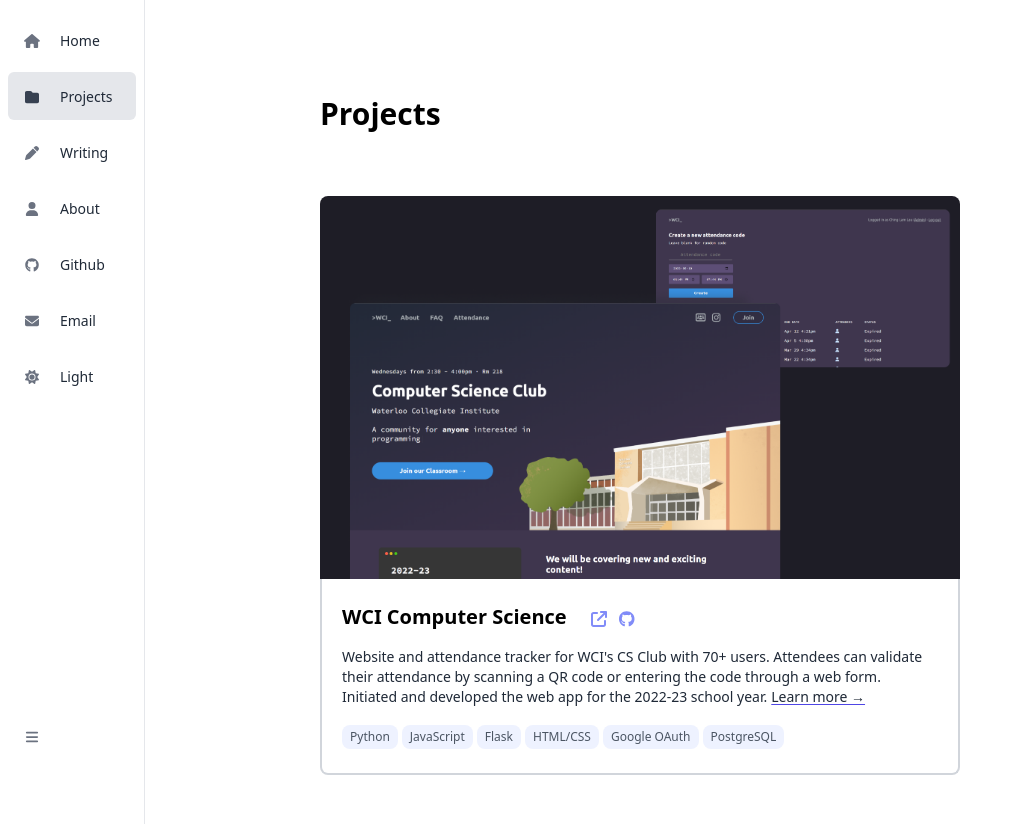
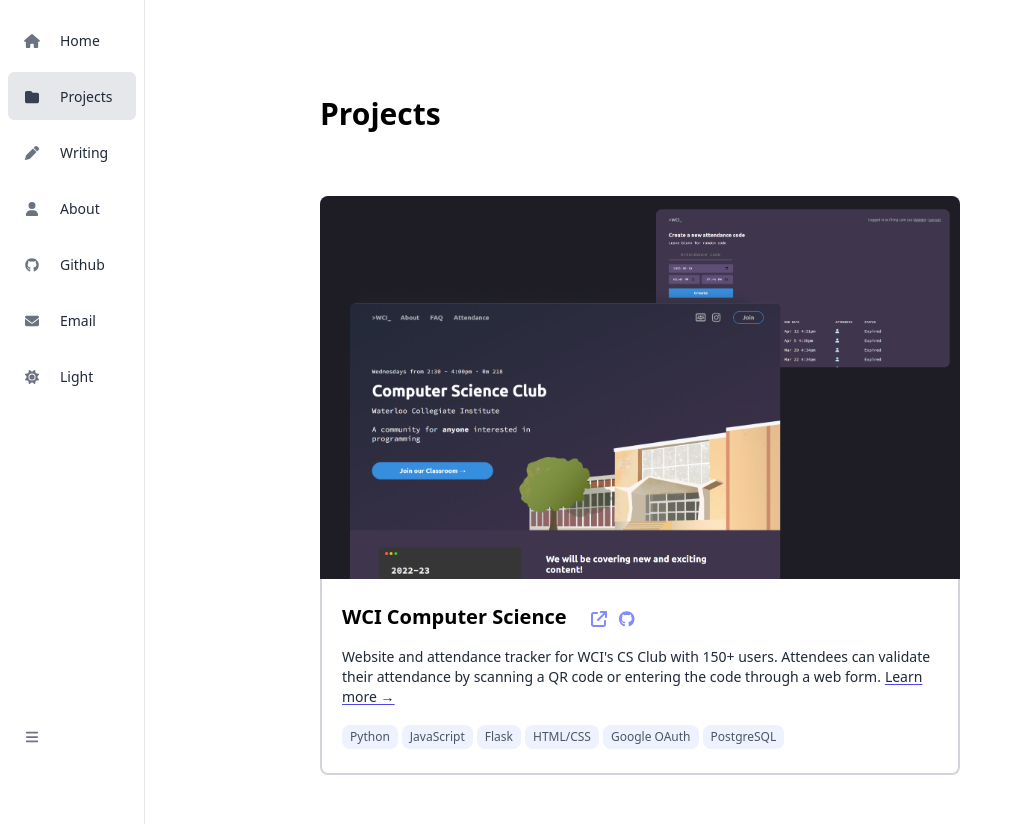
Before and after one commit to MiniCube11/website, a Next.js app: page /projects in a window 1280 px wide. Shown: the top 826 px of the page, without its empty margins (0-1015 px from the left). Built offline with nearby package versions, Linux system fonts and the light colour scheme; no server answers.

Commit message:
Update project description

```diff
--- a/data/projects.ts
+++ b/data/projects.ts
@@ -2,7 +2,7 @@
     {
         name: "WCI Computer Science",
         id: "wci-computer-science",
-        description: "Website and attendance tracker for WCI's CS Club with 70+ users. Attendees can validate their attendance by scanning a QR code or entering the code through a web form. Initiated and developed the web app for the 2022-23 school year.",
+        description: "Website and attendance tracker for WCI's CS Club with 150+ users. Attendees can validate their attendance by scanning a QR code or entering the code through a web form.",
         learnMore: "/writing/cs-club-website",
         image: "wcics.png",
         imageSmall: "wcics-sm.png",
```
